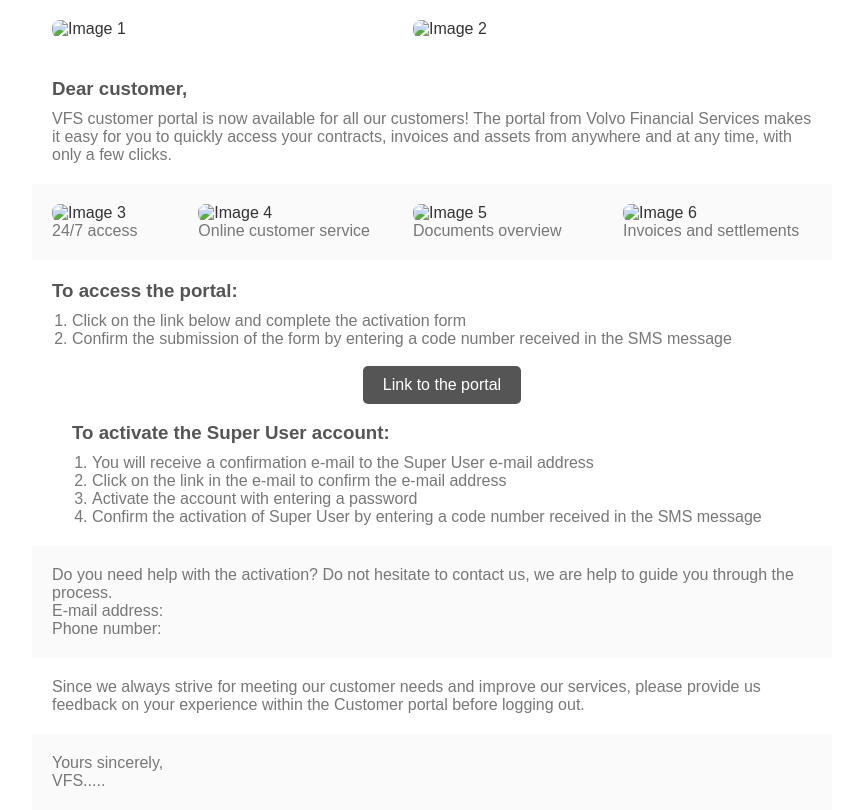
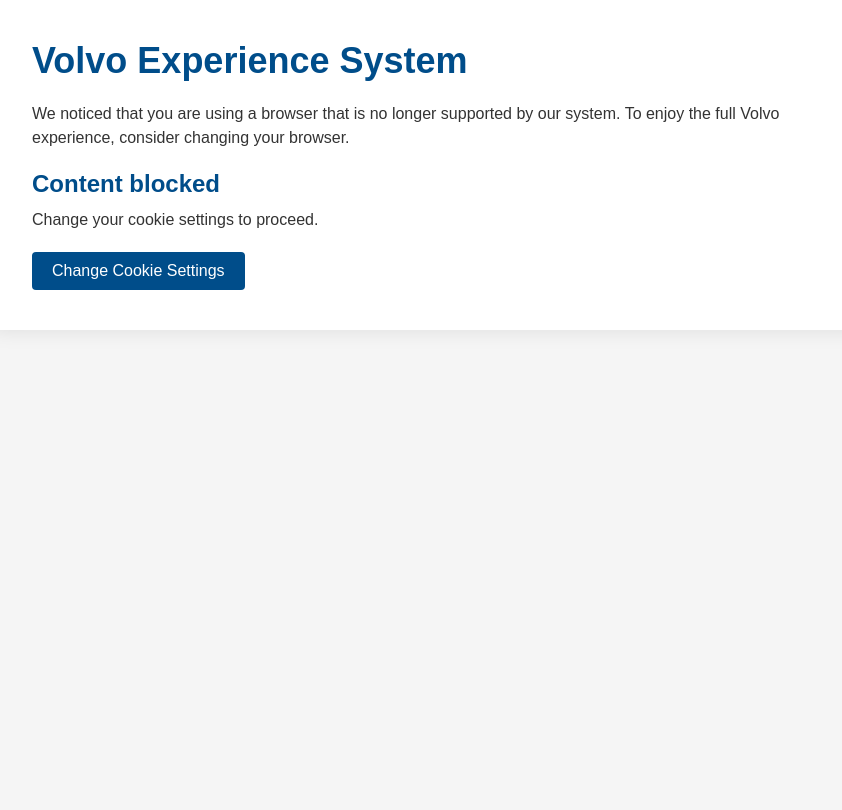
Before and after one commit to NikoletaMo/my-test-design, a plain HTML site: page index.html in a window 1280 px wide. Shown: the whole page, without its empty margins (208-1050 px from the left). Drawn offline with Linux system fonts and the light colour scheme.

Commit message:
Update index.html

```diff
--- a/index.html
+++ b/index.html
@@ -3,136 +3,68 @@
 <head>
   <meta charset="UTF-8">
   <meta name="viewport" content="width=device-width, initial-scale=1.0">
-  <title>VFS Customer Portal Welcome</title>
+  <title>Volvo Experience System</title>
   <style>
     /* Reset some default styles */
-    body, table, td, h3, p, ol, li { margin: 0; padding: 0; }
+    body, h1, h2, p, button { margin: 0; padding: 0; }
 
     /* Base styles */
     body {
       font-family: Arial, sans-serif;
       font-size: 16px;
       color: #333;
+      background-color: #f5f5f5;
     }
 
-    table {
-      width: 100%;
+    .container {
       max-width: 800px;
       margin: 0 auto;
-      border-collapse: collapse;
+      padding: 40px;
+      background-color: #fff;
+      box-shadow: 0 0 20px rgba(0, 0, 0, 0.1);
     }
 
-    td {
-      padding: 20px;
-      text-align: left;
-      vertical-align: top;
+    h1 {
+      font-size: 36px;
+      color: #004d8a;
+      margin-bottom: 20px;
     }
 
-    img {
-      max-width: 100%;
-      height: auto;
-      border-radius: 8px;
+    h2 {
+      font-size: 24px;
+      color: #004d8a;
+      margin-bottom: 10px;
     }
 
-    h3 {
-      margin-bottom: 10px;
-      color: #555;
+    p {
+      line-height: 1.5;
+      margin-bottom: 20px;
     }
 
-    p, ol, li {
-      color: #777;
+    button {
+      display: inline-block;
+      background-color: #004d8a;
+      color: #fff;
+      border: none;
+      border-radius: 4px;
+      padding: 10px 20px;
+      cursor: pointer;
+      font-size: 16px;
+      transition: background-color 0.3s ease;
     }
 
-    ol {
-      padding-left: 20px;
+    button:hover {
+      background-color: #003866;
     }
-
-    /* Responsive Styles */
-    @media (max-width: 767px) {
-      body { font-size: 14px; }
-      table { max-width: 100%; }
-      td { padding: 10px; }
-    }
-
-    /* Background Colors */
-    .bg-gray { background-color: #f5f5f5; }
-    .bg-white { background-color: #fff; }
-    .bg-light-gray { background-color: #fafafa; }
-    .bg-dark-gray { background-color: #555; }
   </style>
 </head>
 <body>
-  <table>
-    <tr>
-      <td colspan="2" class="bg-white">
-        <img src="cc064c22-3e49-4e28-a0e9-88c551fb64e2.png" alt="Image 1">
-      </td>
-      <td colspan="2" class="bg-white">
-        <img src="e122281a1e2e18128f066711f9ffc751.jpg" alt="Image 2">
-      </td>
-    </tr>
-    <tr>
-      <td colspan="4" class="bg-white">
-        <h3>Dear customer,</h3>
-        <p>VFS customer portal is now available for all our customers! The portal from Volvo Financial Services makes it easy for you to quickly access your contracts, invoices and assets from anywhere and at any time, with only a few clicks.</p>
-      </td>
-    </tr>
-    <tr>
-      <td class="bg-light-gray">
-        <img src="c1bf7318-bd2c-41d5-ba04-d3c7427cb8aa.png" alt="Image 3">
-        <p>24/7 access</p>
-      </td>
-      <td class="bg-light-gray">
-        <img src="4b0e8677-02fa-45aa-a3b8-d8a828ac936a.png" alt="Image 4">
-        <p>Online customer service</p>
-      </td>
-      <td class="bg-light-gray">
-        <img src="1e1c5742-329e-4234-afbf-abb2a79083c9.png" alt="Image 5">
-        <p>Documents overview</p>
-      </td>
-      <td class="bg-light-gray">
-        <img src="2976adcd-89f5-49ec-98cd-ded5196d4eff.png" alt="Image 6">
-        <p>Invoices and settlements</p>
-      </td>
-    </tr>
-    <tr>
-      <td colspan="4" class="bg-white">
-        <h3>To access the portal:</h3>
-        <ol>
-          <li>Click on the link below and complete the activation form</li>
-          <li>Confirm the submission of the form by entering a code number received in the SMS message</li>
-         <br>
-          <p style="text-align: center;">
-      <a href="https://www.vfsco.com/en-US/customer-portal.html" style="display: inline-block; background-color: #555; color: #fff; text-decoration: none; padding: 10px 20px; border-radius: 5px;">Link to the portal</a>
-          </p>
-         <br>
-        <h3>To activate the Super User account:</h3>
-        <ol>
-          <li>You will receive a confirmation e-mail to the Super User e-mail address</li>
-          <li>Click on the link in the e-mail to confirm the e-mail address</li>
-          <li>Activate the account with entering a password</li>
-          <li>Confirm the activation of Super User by entering a code number received in the SMS message</li>
-        </ol>
-      </td>
-    </tr>
-    <tr>
-      <td colspan="4" class="bg-light-gray">
-        <p>Do you need help with the activation? Do not hesitate to contact us, we are help to guide you through the process.</p>
-        <p>E-mail address:</p>
-        <p>Phone number:</p>
-      </td>
-    </tr>
-    <tr>
-      <td colspan="4" class="bg-white">
-        <p>Since we always strive for meeting our customer needs and improve our services, please provide us feedback on your experience within the Customer portal before logging out.</p>
-      </td>
-    </tr>
-    <tr>
-      <td colspan="4" class="bg-light-gray">
-        <p>Yours sincerely,</p>
-        <p>VFS.....</p>
-      </td>
-    </tr>
-  </table>
+  <div class="container">
+    <h1>Volvo Experience System</h1>
+    <p>We noticed that you are using a browser that is no longer supported by our system. To enjoy the full Volvo experience, consider changing your browser.</p>
+    <h2>Content blocked</h2>
+    <p>Change your cookie settings to proceed.</p>
+    <button>Change Cookie Settings</button>
+  </div>
 </body>
 </html>
```
